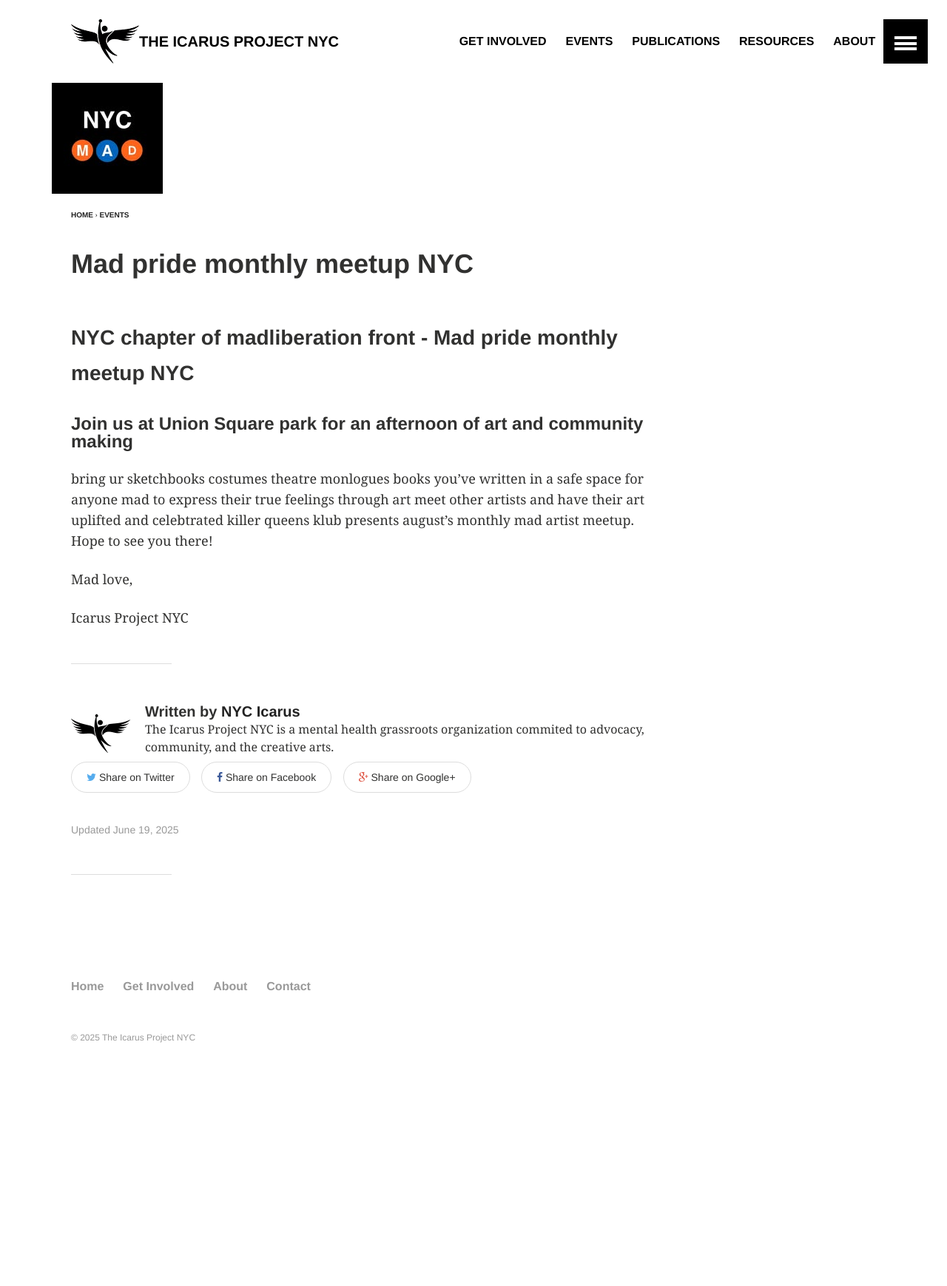
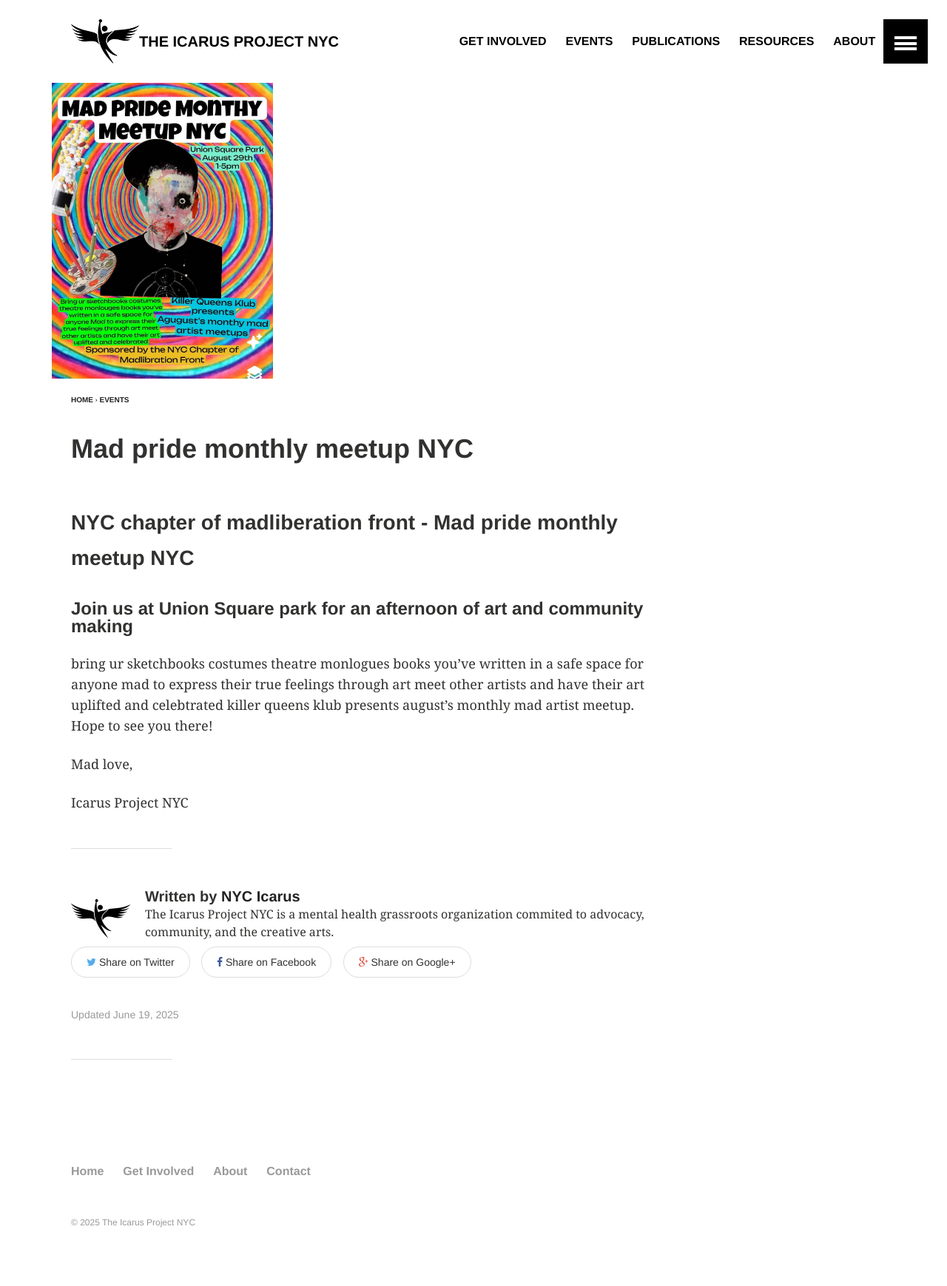
Before and after one commit to nycicarus/nycicarus.github.io, a Jekyll site: the page built from _posts/events/2025-08-29-nyc-mad-meetup.md, in a window 1280 px wide. Shown: the whole page at 74% size. Built offline with Jekyll 4.4.1, drawn with Linux system fonts in a browser that asks for light colours; comment, search, counter and statistics services are not loaded; before the commit the page ends 1489 px from its top, so only the background shows below that.

Commit message:
Update 2025-08-29-nyc-mad-meetup.md

```diff
--- a/_posts/events/2025-08-29-nyc-mad-meetup.md
+++ b/_posts/events/2025-08-29-nyc-mad-meetup.md
@@ -9,8 +9,8 @@ tags: [ crafts , multimedia , workshop ]
 comments: true
 ads: false
 image:
- teaser: nyc-mad-logo.jpg
- feature: nyc-mad-logo.jpg
+ teaser: 2025-08-29-mad-event.jpg
+ feature: 2025-08-29-mad-event.jpg
  credit:
  creditlink:
 event-date: "Friday, August 29th, 2025"
```
